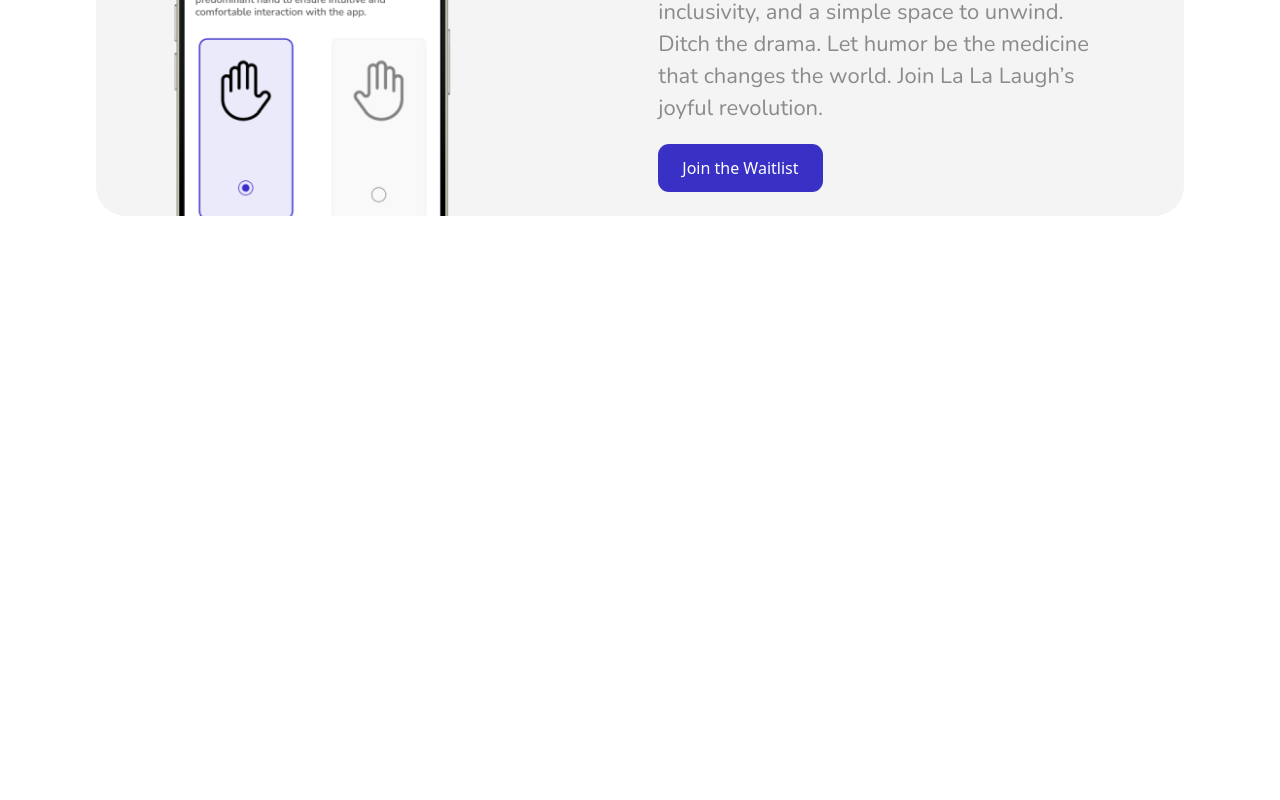
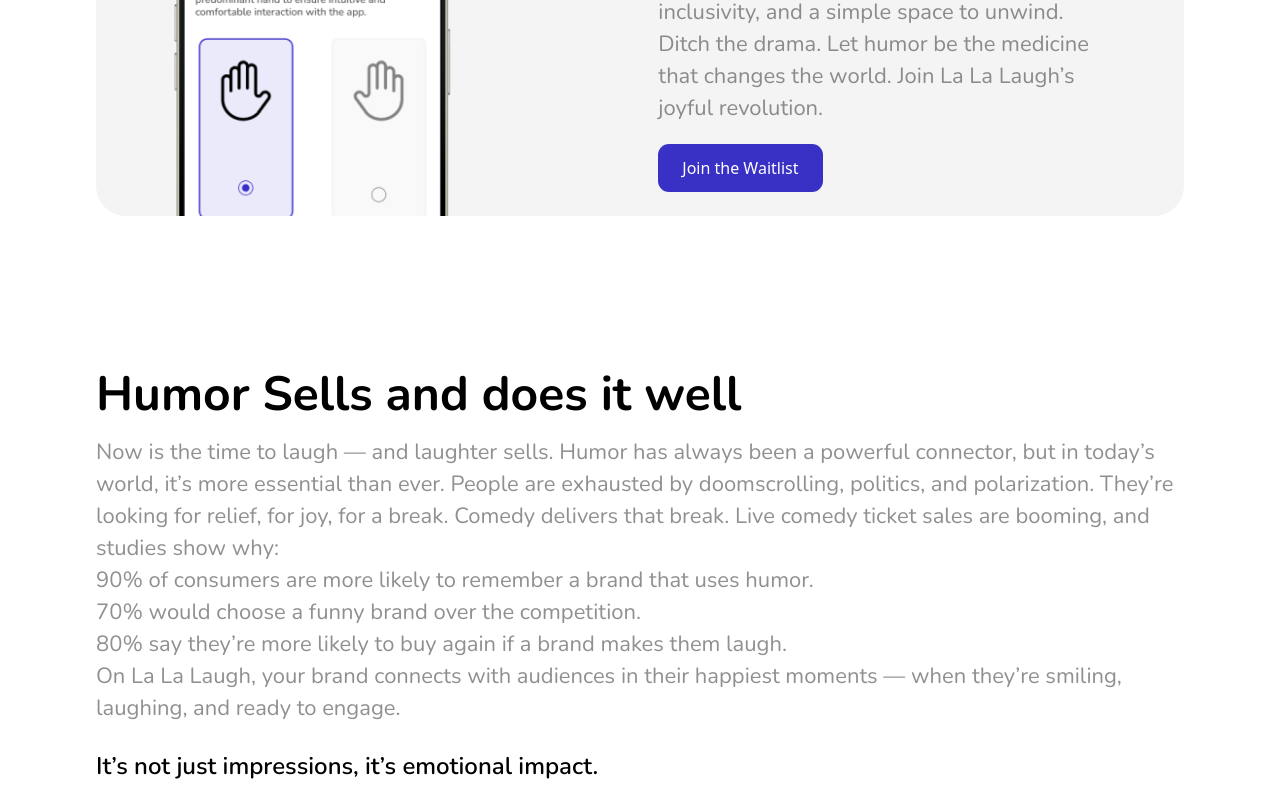
Before and after one commit to Scaleup-Pak/Landing-page-template, a React (Vite) app: page / in a window 1280 px wide. Shown: the part 2781-3581 px from the top of the page. Before the commit the page ends 3013 px from the top, so only its background shows below. Built offline with nearby package versions, Linux system fonts and the light colour scheme.

Commit message:
feat: Add Features component with engaging content to enhance user experience

```diff
--- a/src/App.tsx
+++ b/src/App.tsx
@@ -1,8 +1,7 @@
-import { About } from "./components/About"
-import { Header } from "./components/Header"
-
-import { FontTest } from "./components/FontTest"
-import { Creators } from "./components/Creators"
+import { About } from "./components/About";
+import { Header } from "./components/Header";
+import { Creators } from "./components/Creators";
+import { Features } from "./components/Feature";
 //  after the header there will be component of about section
 function App() {
   return (
@@ -10,13 +9,16 @@
       {/* <FontTest /> */}
       <Header />
       <section id="about">
-       <About />
+        <About />
       </section>
-         <section id="creators">
-       <Creators />
+      <section id="creators">
+        <Creators />
+      </section>
+      <section id="features">
+        <Features />
       </section>
     </>
-  )
+  );
 }
 
-export default App
+export default App;
--- /dev/null
+++ b/src/components/Feature.tsx
@@ -0,0 +1,68 @@
+import mobile from "../assets/mobile.png";
+import iphone from "../assets/iphon.png";
+
+export function Features() {
+  return (
+    <section className="w-full pt-[105px] mb-4">
+      <div className="w-full px-4 sm:px-6 md:px-8 lg:px-16 xl:px-24 2xl:px-[106px]">
+        <div className="max-w-[1440px] mx-auto">
+          <div className="mt-8  flex flex-col 2xl:gap-[60px] xl:gap-16 lg:gap-12 md:gap-10 sm:gap-8 gap-6 ">
+            <div className=" ">
+              <h4
+                style={{ fontFamily: "Nunito, sans-serif" }}
+                className="text-left mb-[17px]  text-[28px] sm:text-[32px] md:text-[38px] lg:text-[44px] xl:text-[48px] 2xl:text-[50px] leading-tight md:leading-[50px] font-sans font-bold "
+              >
+                Humor Sells and does it well
+              </h4>
+              <p
+                style={{ fontFamily: "Nunito, sans-serif" }}
+                className="text-left text-[#22222280]    sm:text-lg md:text-xl lg:text-[22px]    leading-relaxed md:leading-8"
+              >
+                Now is the time to laugh — and laughter sells. Humor has always
+                been a powerful connector, but in today’s world, it’s more
+                essential than ever. People are exhausted by doomscrolling,
+                politics, and polarization. They’re looking for relief, for joy,
+                for a break. Comedy delivers that break. Live comedy ticket
+                sales are booming, and studies show why:
+              </p>
+              <p
+                style={{ fontFamily: "Nunito, sans-serif" }}
+                className="text-left text-[#22222280]    sm:text-lg md:text-xl lg:text-[22px]    leading-relaxed md:leading-8"
+              >
+                90% of consumers are more likely to remember a brand that uses
+                humor.
+              </p>
+              <p
+                style={{ fontFamily: "Nunito, sans-serif" }}
+                className="text-left text-[#22222280]    sm:text-lg md:text-xl lg:text-[22px]    leading-relaxed md:leading-8"
+              >
+                70% would choose a funny brand over the competition.
+              </p>
+              <p
+                style={{ fontFamily: "Nunito, sans-serif" }}
+                className="text-left text-[#22222280]    sm:text-lg md:text-xl lg:text-[22px]    leading-relaxed md:leading-8"
+              >
+                80% say they’re more likely to buy again if a brand makes them
+                laugh.
+              </p>
+              <p
+                style={{ fontFamily: "Nunito, sans-serif" }}
+                className="text-left text-[#22222280]    sm:text-lg md:text-xl lg:text-[22px]    leading-relaxed md:leading-8"
+              >
+                On La La Laugh, your brand connects with audiences in their
+                happiest moments — when they’re smiling, laughing, and ready to
+                engage.
+              </p>
+              <h2
+                style={{ fontFamily: "Nunito, sans-serif" }}
+                className="mt-6 text-heading text-[24px]"
+              >
+                It’s not just impressions, it’s emotional impact.
+              </h2>
+            </div>
+          </div>
+        </div>
+      </div>
+    </section>
+  );
+}
--- a/src/index.css
+++ b/src/index.css
@@ -30,7 +30,7 @@
 
   .text-heading {
     font-family: 'Nunito';
-    font-weight: 700;
+    font-weight: 600;
     font-style: normal;
   }
 
```
